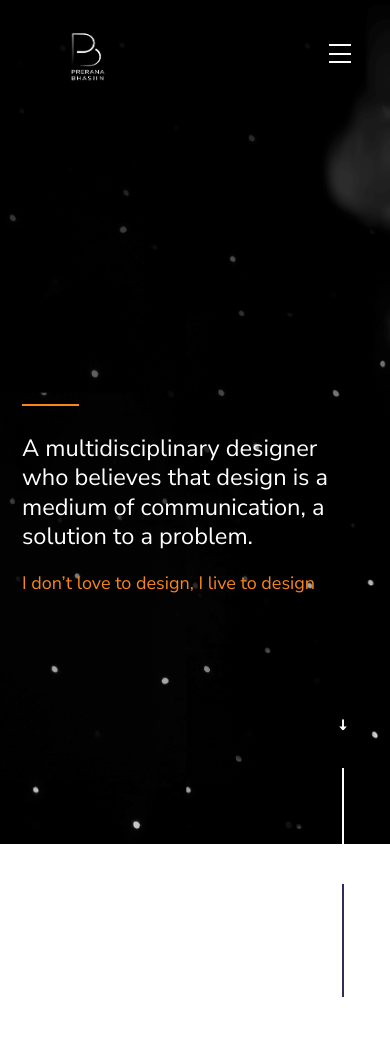
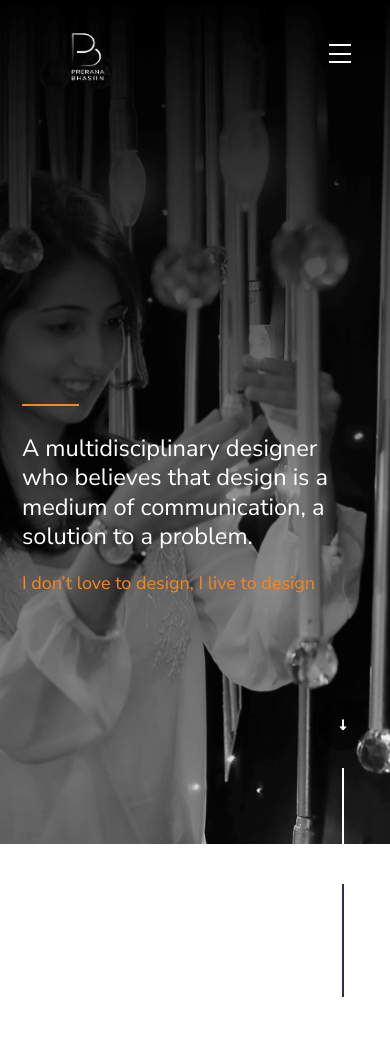
Before and after one commit to ImCalm9/DesignFullyYours, a PHP site: page /index.php in a window 390 px wide. Shown: the top 1043 px of the page. Run offline with PHP 8.4, Linux system fonts and the light colour scheme.

Commit message:
updated css for media query

```diff
--- a/css/main.css
+++ b/css/main.css
@@ -2088,6 +2088,9 @@ input::-moz-focus-inner {
 @media screen and (max-width: 768px) {
   section[data-image-src="images/hero-bg-3000.png"]{
     background: url('/images/hero-bg-3000.png');
+    background-position-x: 90%;
+    background-position-y: 30%;
+    background-attachment: fixed;
     background-size: cover;
   }
 }
```
